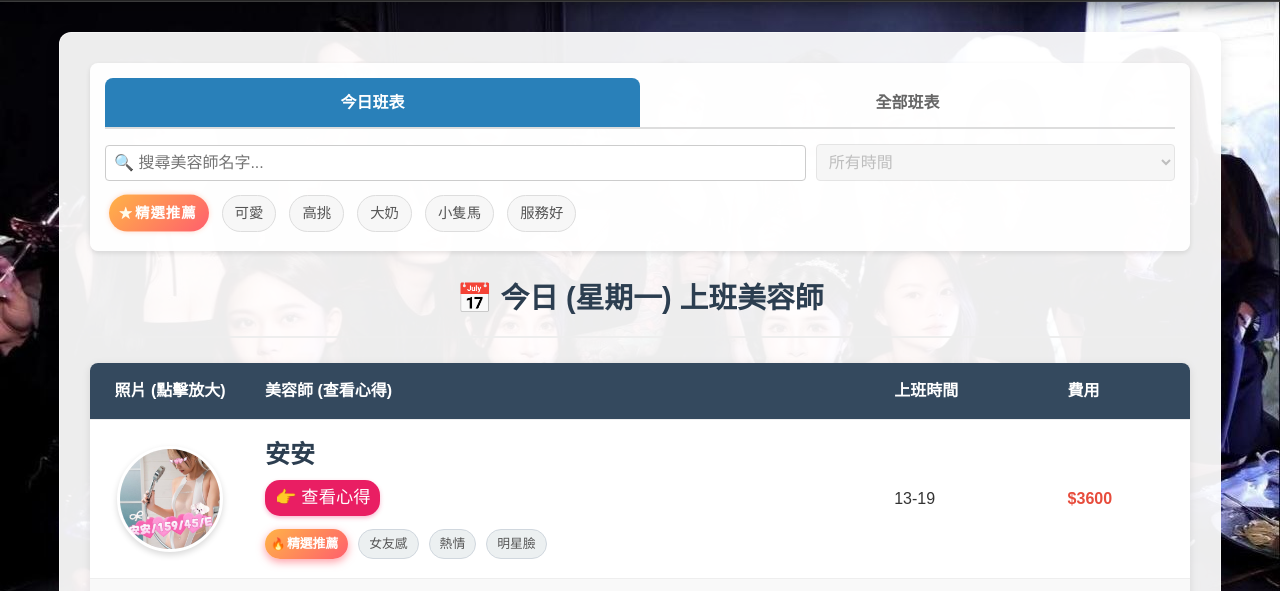
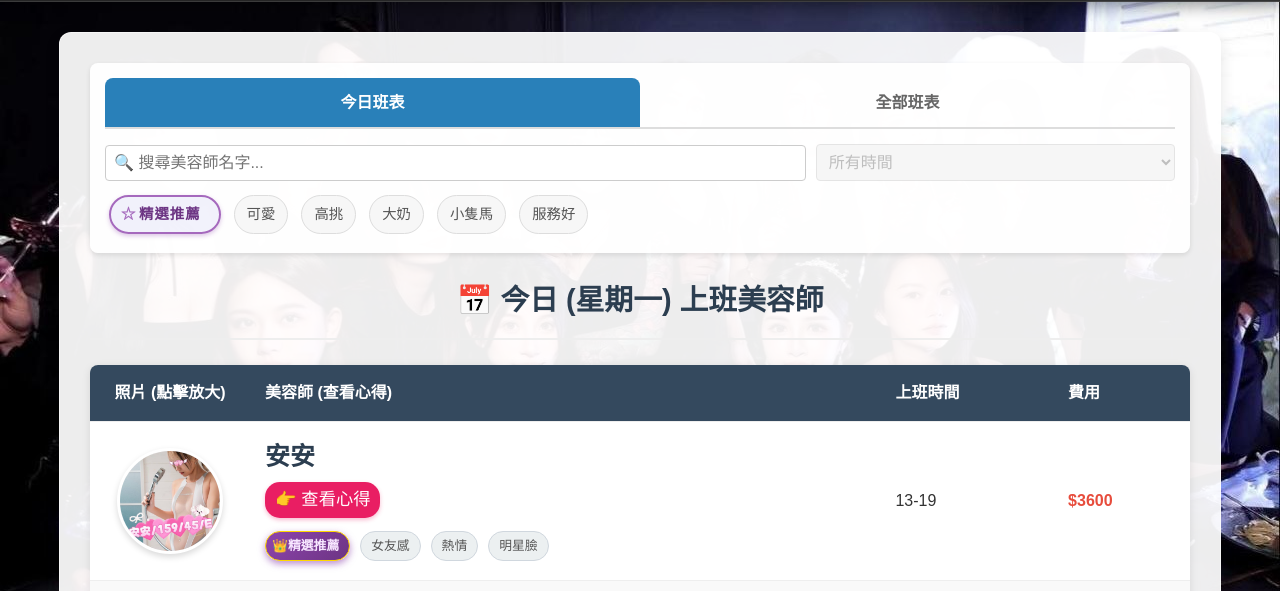
Before and after one commit to jokey998/jokey998.github.io, a website built with Vite: page schedule.html in a window 1280 px wide. Shown: the part 139-730 px from the top of the page. Built offline with nearby package versions, Linux system fonts and the light colour scheme.

Commit message:
Update style.css

```diff
--- a/style.css
+++ b/style.css
@@ -759,48 +759,119 @@ footer {
 }
 
 /* 篩選區的 精選推薦 */
+/* --- 🔥 精選推薦 特別樣式（未選 / 已選差異更大） --- */
+
+/* 共用動畫：微微呼吸式的光暈（只給已選用） */
+@keyframes featuredGlow {
+    0% {
+        box-shadow: 0 0 0px rgba(255, 120, 60, 0.0);
+        transform: translateY(0) scale(1.0);
+    }
+    50% {
+        box-shadow: 0 0 14px rgba(255, 120, 60, 0.9);
+        transform: translateY(-1px) scale(1.06);
+    }
+    100% {
+        box-shadow: 0 0 0px rgba(255, 120, 60, 0.0);
+        transform: translateY(0) scale(1.0);
+    }
+}
+
+/* --- 🔥 精選推薦：紫金尊榮 Royal Purple + Gold 主題 --- */
+
+/* 呼吸光暈：紫金呼吸 */
+@keyframes royalGlow {
+    0% {
+        box-shadow: 0 0 0px rgba(195, 155, 211, 0.0);
+        transform: translateY(0) scale(1.0);
+    }
+    50% {
+        box-shadow: 0 0 14px rgba(142, 68, 173, 0.95);
+        transform: translateY(-2px) scale(1.08);
+    }
+    100% {
+        box-shadow: 0 0 0px rgba(195, 155, 211, 0.0);
+        transform: translateY(0) scale(1.0);
+    }
+}
+
+/* 🔸 未選取：紫金低調奢華 */
 .tag-filter-featured {
-    border: 0;
-    background: linear-gradient(135deg, #ffb347, #ff5f6d);
-    color: #fff;
+    border: 2px solid #a569bd;                   /* 金紫邊框 */
+    background: rgba(230, 230, 250, 0.5);        /* 淡紫乳白背景 */
+    color: #6c3483;                               /* 深紫字 */
     font-weight: 700;
     letter-spacing: 1px;
     position: relative;
-    padding-left: 26px; /* 預留給小 icon */
-    animation: featuredGlow 1.8s infinite ease-in-out;
+    padding-left: 28px;
+    padding-right: 18px;
+    border-radius: 30px;
+    transition: all 0.22s cubic-bezier(0.25, 0.8, 0.25, 1);
+    box-shadow: 0 2px 4px rgba(142, 68, 173, 0.3);
 }
 
+/* ☆ 未選取 icon */
 .tag-filter-featured::before {
-    content: "★";
+    content: "☆";
     position: absolute;
     left: 10px;
-    font-size: 0.9em;
-    color: #fffbea;
+    font-size: 1em;
+    color: #a569bd; /* 紫金 */
 }
 
-/* 被點選時讓顏色更深一點 */
-.tag-filter-featured.active,
+/* hover：加一點金色光 */
 .tag-filter-featured:hover {
-    background: linear-gradient(135deg, #ff9f1a, #ff3b30);
+    background: rgba(210, 180, 222, 0.7);
+    box-shadow: 0 4px 8px rgba(142, 68, 173, 0.45);
+    transform: translateY(-2px) scale(1.05);
 }
 
-/* 每個妹底下的 精選推薦 標籤 */
+/* 👑 已選取：皇家紫 + 金色光暈 + 高級 VIP 質感 */
+.tag-filter-featured.active {
+    background: linear-gradient(135deg, #8e44ad, #6c3483);
+    color: #f7e6ff;                     /* 柔亮淡紫金字 */
+    border: 2px solid gold;             /* 金色外框 */
+    transform: translateY(-2px) scale(1.12);
+    box-shadow: 0 4px 14px rgba(155, 89, 182, 0.95),
+                0 0 10px gold;
+    animation: royalGlow 1.6s infinite ease-in-out;
+}
+
+/* 👑 已選取 icon：皇冠 */
+.tag-filter-featured.active::before {
+    content: "👑";
+    left: 8px;
+    font-size: 1.05em;
+}
+
+/* --- 精選推薦：美容師標籤 (底下的 tag) --- */
 .tag-badge-featured {
-    background: linear-gradient(135deg, #ffb347, #ff5f6d);
-    color: #fff;
-    border: none;
+    background: linear-gradient(135deg, #8e44ad, #6c3483);
+    color: #f7e6ff;
+    border: 1px solid gold;
     font-weight: 700;
     position: relative;
-    padding-left: 22px; /* 預留給 icon */
-    box-shadow: 0 3px 8px rgba(255, 95, 109, 0.6);
+    padding-left: 22px;
+    border-radius: 999px;
+    box-shadow: 0 3px 7px rgba(142, 68, 173, 0.6);
 }
 
 .tag-badge-featured::before {
-    content: "🔥";
+    content: "👑";
     position: absolute;
     left: 6px;
-    font-size: 0.9em;
+    font-size: 1em;
 }
+
+/* 手機淡化光暈 */
+@media (max-width: 768px) {
+    .tag-filter-featured.active {
+        animation-duration: 2.4s;
+        box-shadow: 0 4px 10px rgba(142, 68, 173, 0.7);
+    }
+}
+
+
 
 /* 手機上讓光暈稍微收斂，避免太亮 */
 @media (max-width: 768px) {
```
